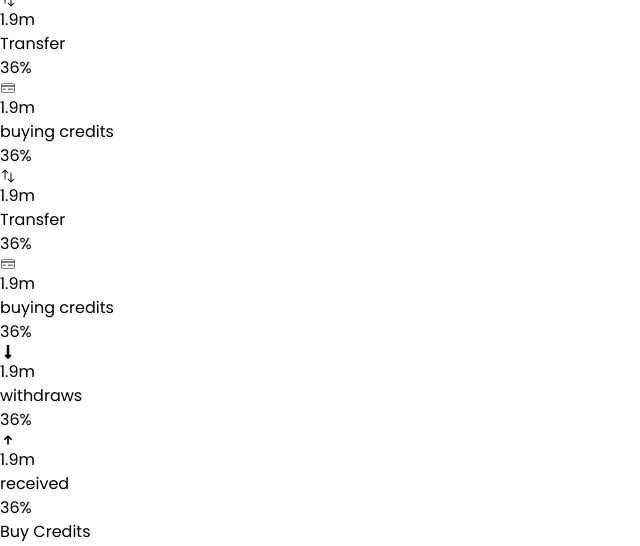
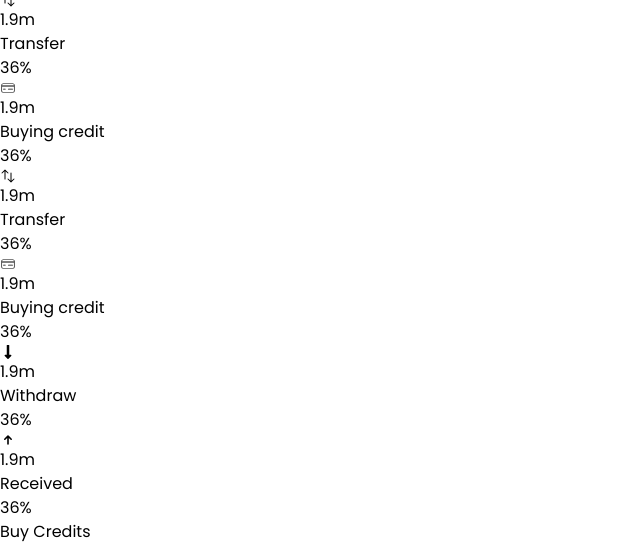
Before and after one commit to talha2224/Dong, a React (Vite) app: page /home in a window 1280 px wide. Shown: the part 2001-2547 px from the top of the page, without its empty margins (0-640 px from the left). Built offline with nearby package versions, Linux system fonts and the light colour scheme.

Commit message:
transfer

```diff
--- a/src/pages/HomePage.jsx
+++ b/src/pages/HomePage.jsx
@@ -158,7 +158,7 @@ const HomePage = () => {
                                         </div>
                                         <div>
                                             <h1 className='font-medium'>1.9m</h1>
-                                            <p className='text-[#a7a7a7] text-sm'>buying credits</p>
+                                            <p className='text-[#a7a7a7] text-sm'>Buying credit</p>
                                         </div>
                                     </div>
 
@@ -197,7 +197,7 @@ const HomePage = () => {
                                         </div>
                                         <div>
                                             <h1 className='font-medium'>1.9m</h1>
-                                            <p className='text-[#a7a7a7] text-sm'>buying credits</p>
+                                            <p className='text-[#a7a7a7] text-sm'>Buying credit</p>
                                         </div>
                                     </div>
 
@@ -219,7 +219,7 @@ const HomePage = () => {
                                         </div>
                                         <div>
                                             <h1 className='font-medium'>1.9m</h1>
-                                            <p className='text-[#a7a7a7] text-sm'>withdraws</p>
+                                            <p className='text-[#a7a7a7] text-sm'>Withdraw</p>
                                         </div>
                                     </div>
 
@@ -237,7 +237,7 @@ const HomePage = () => {
                                         </div>
                                         <div>
                                             <h1 className='font-medium'>1.9m</h1>
-                                            <p className='text-[#a7a7a7] text-sm'>received</p>
+                                            <p className='text-[#a7a7a7] text-sm'>Received</p>
                                         </div>
                                     </div>
 
```
